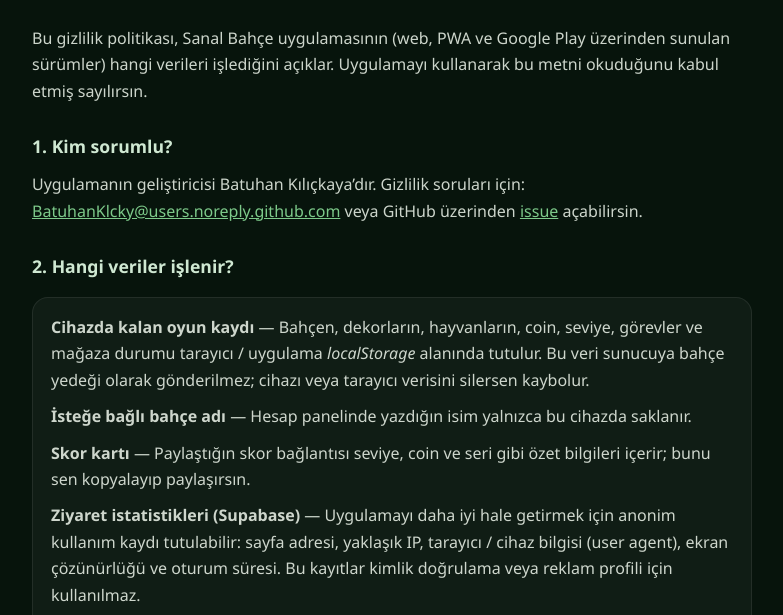
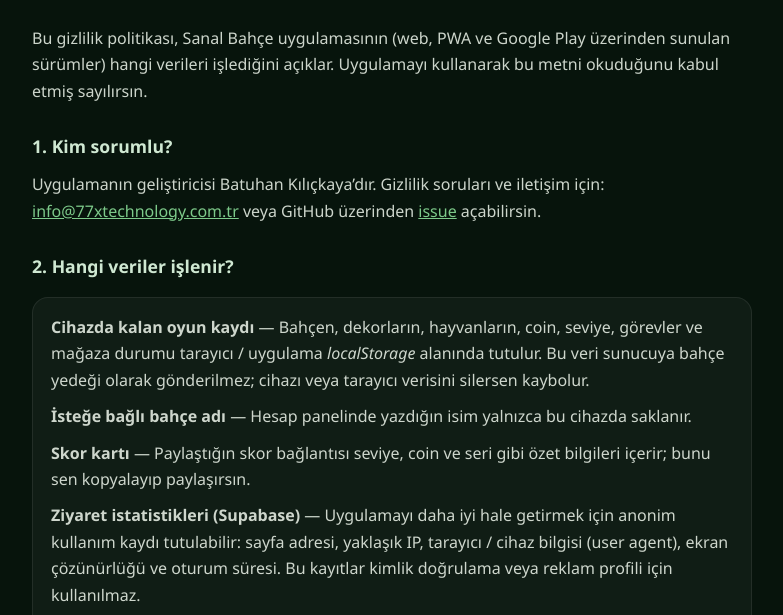
Before and after one commit to BatuhanKlcky/sanalbahce, a plain HTML site: page android/app/src/main/assets/www/gizlilik.html in a window 1280 px wide. Shown: the part 154-769 px from the top of the page, without its empty margins (248-1031 px from the left). Drawn offline with Linux system fonts and the light colour scheme.

Commit message:
chore: update contact email to info@77xtechnology.com.tr

```diff
--- a/android/app/src/main/assets/www/gizlilik.html
+++ b/android/app/src/main/assets/www/gizlilik.html
@@ -28,7 +28,7 @@ ul{padding-left:1.2em;margin-bottom:12px}
   <p>Bu gizlilik politikası, Sanal Bahçe uygulamasının (web, PWA ve Google Play üzerinden sunulan sürümler) hangi verileri işlediğini açıklar. Uygulamayı kullanarak bu metni okuduğunu kabul etmiş sayılırsın.</p>
 
   <h2>1. Kim sorumlu?</h2>
-  <p>Uygulamanın geliştiricisi Batuhan Kılıçkaya’dır. Gizlilik soruları için: <a href="mailto:BatuhanKlcky@users.noreply.github.com">BatuhanKlcky@users.noreply.github.com</a> veya GitHub üzerinden <a href="https://github.com/BatuhanKlcky/sanalbahce/issues">issue</a> açabilirsin.</p>
+  <p>Uygulamanın geliştiricisi Batuhan Kılıçkaya’dır. Gizlilik soruları ve iletişim için: <a href="mailto:info@77xtechnology.com.tr">info@77xtechnology.com.tr</a> veya GitHub üzerinden <a href="https://github.com/BatuhanKlcky/sanalbahce/issues">issue</a> açabilirsin.</p>
 
   <h2>2. Hangi veriler işlenir?</h2>
   <div class="card">
```
Also changed, not shown: gizlilik.html (+1 -1 lines).
